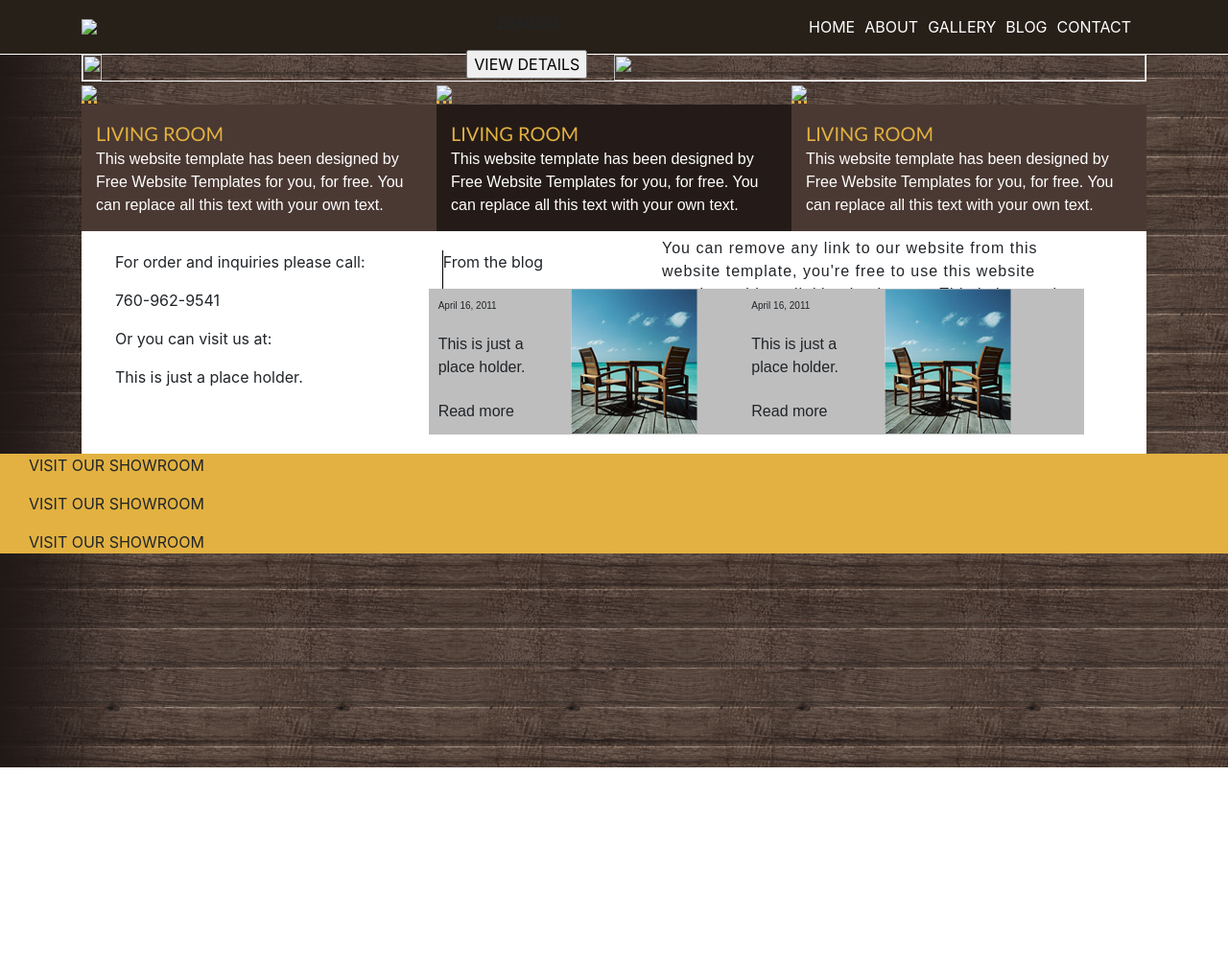
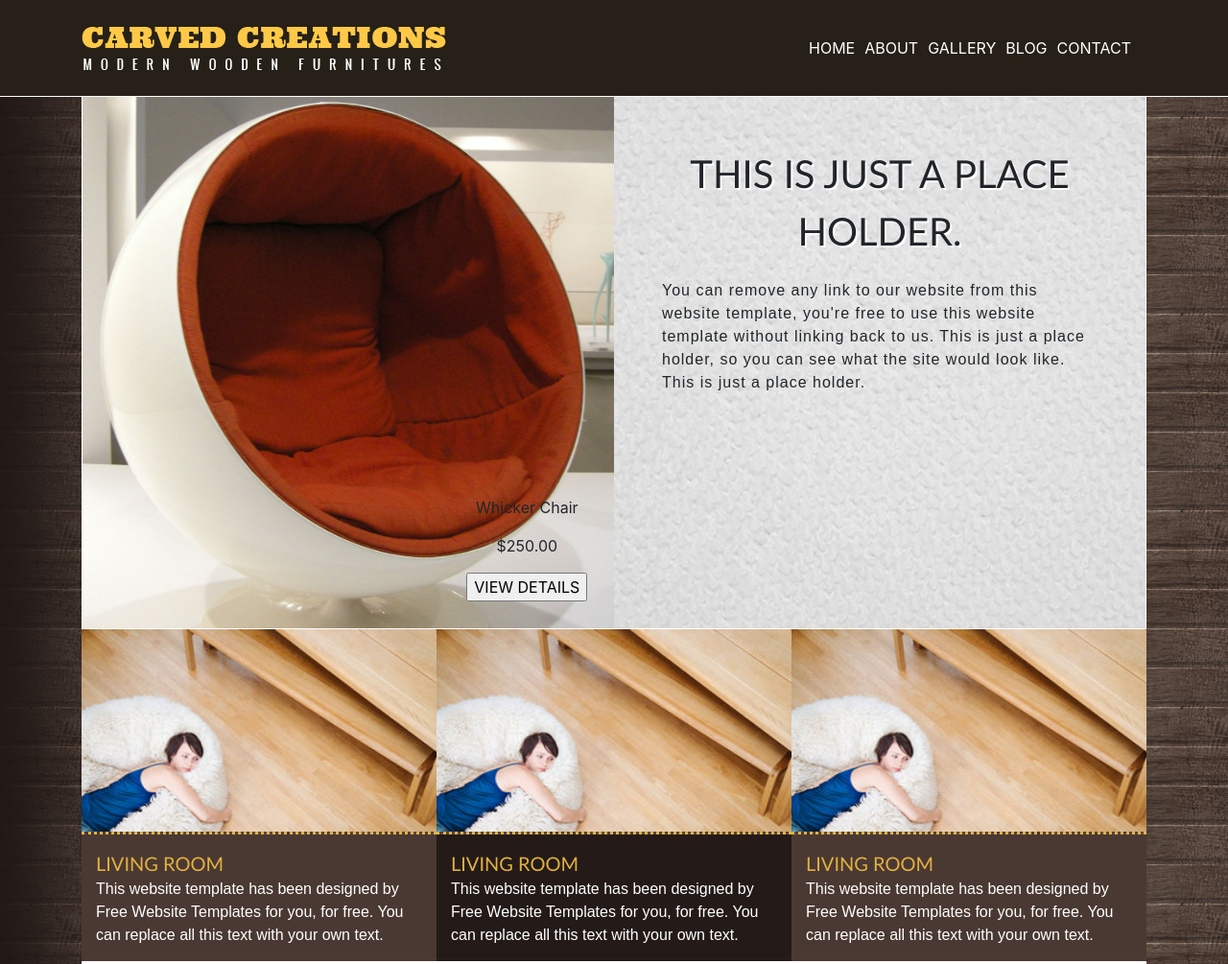
Before and after one commit to mido0417/GoodideasStudio, a plain HTML site: page mido_t4/index.html in a window 1280 px wide. Shown: the top 1005 px of the page at 96% size. Before the commit the page ends 800 px from the top, so only its background shows below. Drawn offline with nearby package versions, Linux system fonts and the light colour scheme.

Commit message:
modify mido_t4 img

```diff
--- a/mido_t4/index.html
+++ b/mido_t4/index.html
@@ -10,7 +10,7 @@
 <body>
     <div id="header">
         <div class="container">
-            <div class="logo"><img src="../mido/img/logo.png"></div>
+            <div class="logo"><img src="img/logo.png"></div>
             <nav class="navbar navbar-dark bg-inverse|primary">
                 <a href="#">HOME</a>
                 <a href="#">ABOUT</a>
@@ -25,7 +25,7 @@
             <div id="top">
                 <div class="col-6 col-md-6">
                     <div id="topimg">
-                        <img src="../mido/img/chair_img.JPG">
+                        <img src="img/chair_img.JPG">
                     </div>
                     <div id="buyInfoBox">
                         <p id="itemName">Whicker Chair</p>
@@ -38,28 +38,28 @@
                         <p id="shadow">THIS IS JUST A PLACE HOLDER.</p>
                         <p id="info">You can remove any link to our website from this website template, you're free to use this website template without linking back to us. This is just a place holder, so you can see what the site would look like. This is just a place holder.</p>
                     </div>
-                    <img src="../mido/img/cloth_img.jpg">
+                    <img src="img/cloth_img.jpg">
                 </div>
             </div>
             <div id="mid">
                 <div class="container">
                     <div class="row">
                         <div class="col-4">
-                            <img src="../mido/img/living-room.jpg">
+                            <img src="img/living-room.jpg">
                             <div class="type bgcolor2">
                                 <p class="tito">LIVING ROOM</p>
                                 <p>This website template has been designed by Free Website Templates for you, for free. You can replace all this text with your own text.</p>
                             </div>
                         </div>
                         <div class="col-4">
-                            <img src="../mido/img/living-room.jpg">
+                            <img src="img/living-room.jpg">
                             <div class="type bgcolor1">
                                 <p class="tito">LIVING ROOM</p>
                                 <p>This website template has been designed by Free Website Templates for you, for free. You can replace all this text with your own text.</p>
                             </div>
                         </div>
                         <div class="col-4">
-                            <img src="../mido/img/living-room.jpg">
+                            <img src="img/living-room.jpg">
                             <div class="type bgcolor2">
                                 <p class="tito">LIVING ROOM</p>
                                 <p>This website template has been designed by Free Website Templates for you, for free. You can replace all this text with your own text.</p>
```
